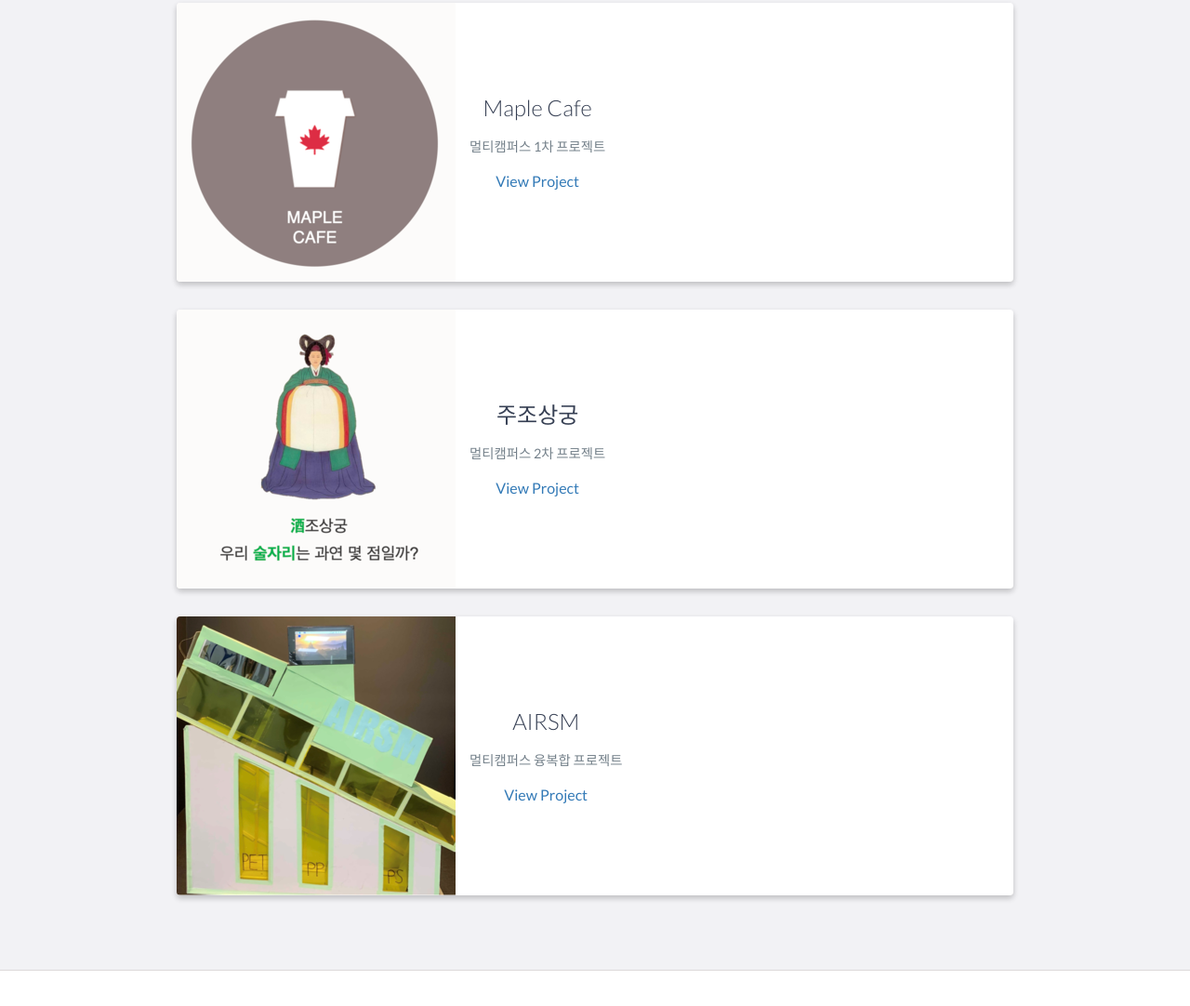
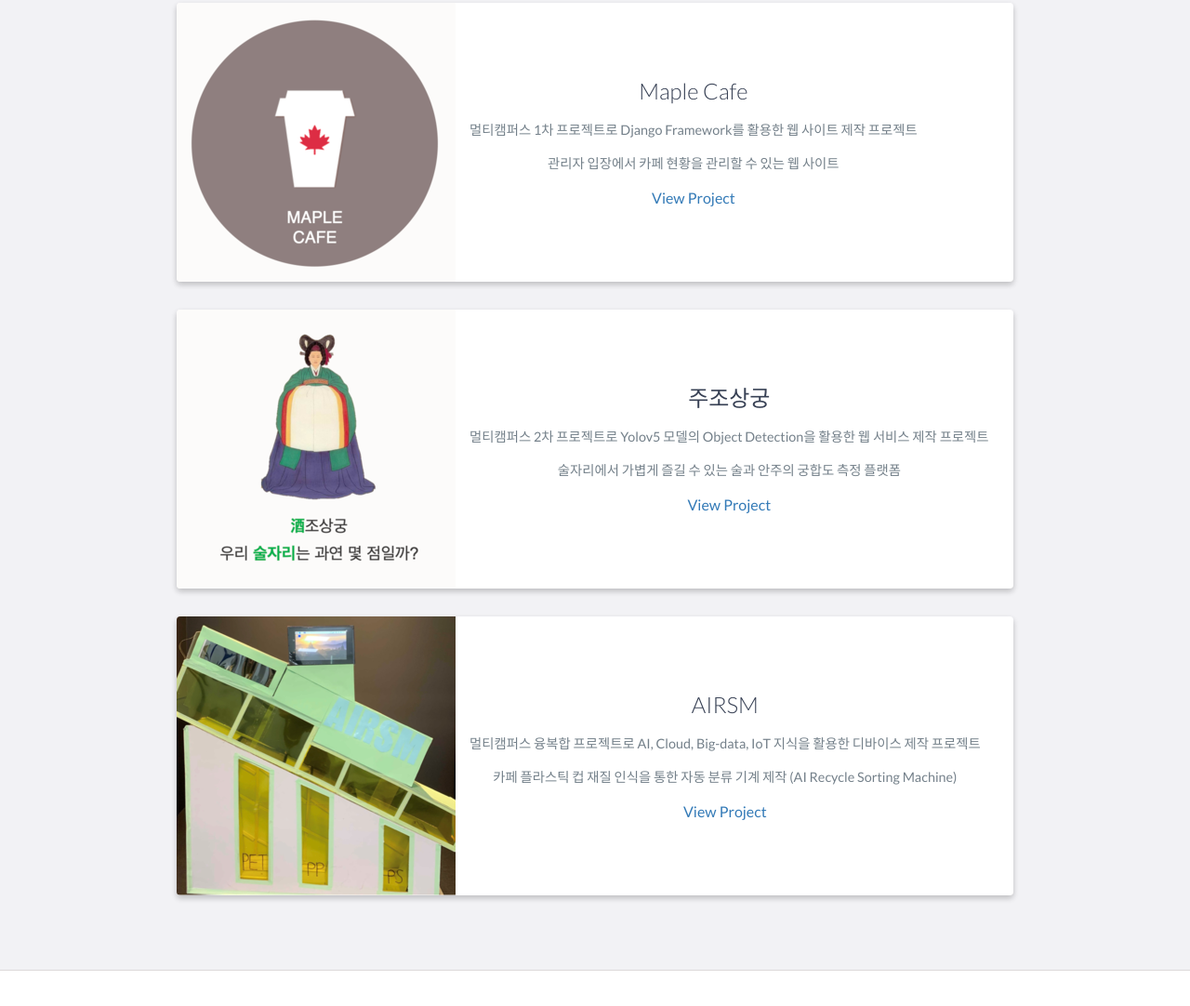
Before and after one commit to Supreme-YS/Supreme-YS.github.io, a website: page index.html in a window 1280 px wide. Shown: the part 3829-4911 px from the top of the page at 93% size. Drawn offline with nearby package versions, Linux system fonts and the light colour scheme.

Commit message:
update draft project descriptions

```diff
--- a/index.html
+++ b/index.html
@@ -234,7 +234,10 @@
                     <div class="project-info">
                         <h3>Maple Cafe</h3>
                         <p>
-                            멀티캠퍼스 1차 프로젝트
+                            멀티캠퍼스 1차 프로젝트로 Django Framework를 활용한 웹 사이트 제작 프로젝트
+                        </p>
+                        <p>
+                            관리자 입장에서 카페 현황을 관리할 수 있는 웹 사이트
                         </p>
                         <a href="https://github.com/Supreme-YS/Toy-Project/tree/master/Maple-Cafe">View Project</a>
                     </div>
@@ -251,7 +254,10 @@
                     <div class="project-info">
                         <h3>주조상궁</h3>
                         <p>
-                            멀티캠퍼스 2차 프로젝트
+                            멀티캠퍼스 2차 프로젝트로 Yolov5 모델의 Object Detection을 활용한 웹 서비스 제작 프로젝트
+                        </p>
+                        <p>
+                            술자리에서 가볍게 즐길 수 있는 술과 안주의 궁합도 측정 플랫폼
                         </p>
                         <a href="https://github.com/Supreme-YS/Alcohol_Anju_Detection">View Project</a>
                     </div>
@@ -268,7 +274,10 @@
                     <div class="project-info">
                         <h3>AIRSM</h3>
                         <p>
-                            멀티캠퍼스 융복합 프로젝트
+                            멀티캠퍼스 융복합 프로젝트로 AI, Cloud, Big-data, IoT 지식을 활용한 디바이스 제작 프로젝트
+                        </p>
+                        <p>
+                            카페 플라스틱 컵 재질 인식을 통한 자동 분류 기계 제작 (AI Recycle Sorting Machine)
                         </p>
                         <a href="https://github.com/Supreme-YS/Convergence_project">View Project</a>
                     </div>
```
